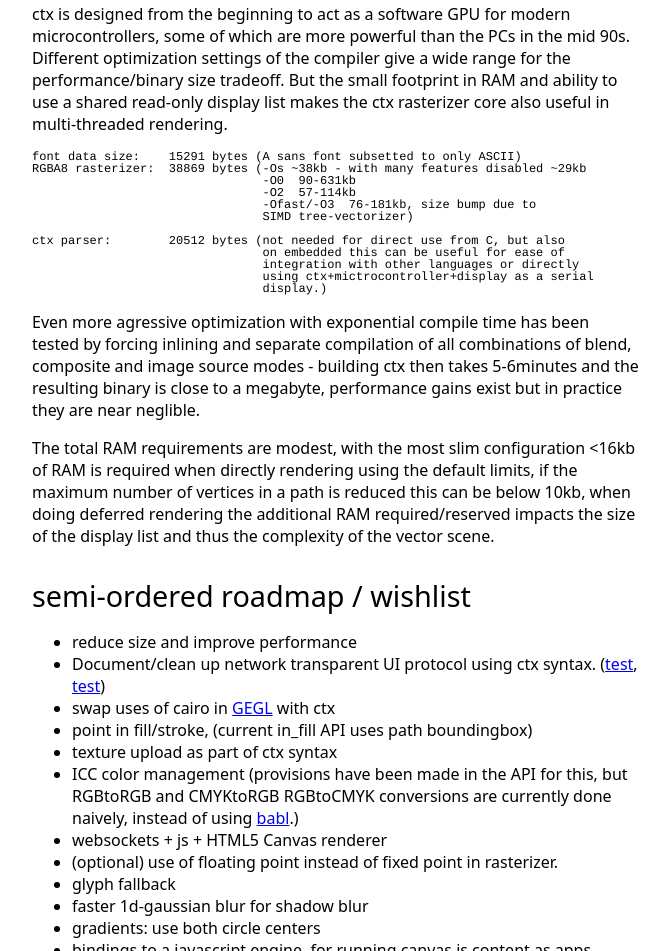
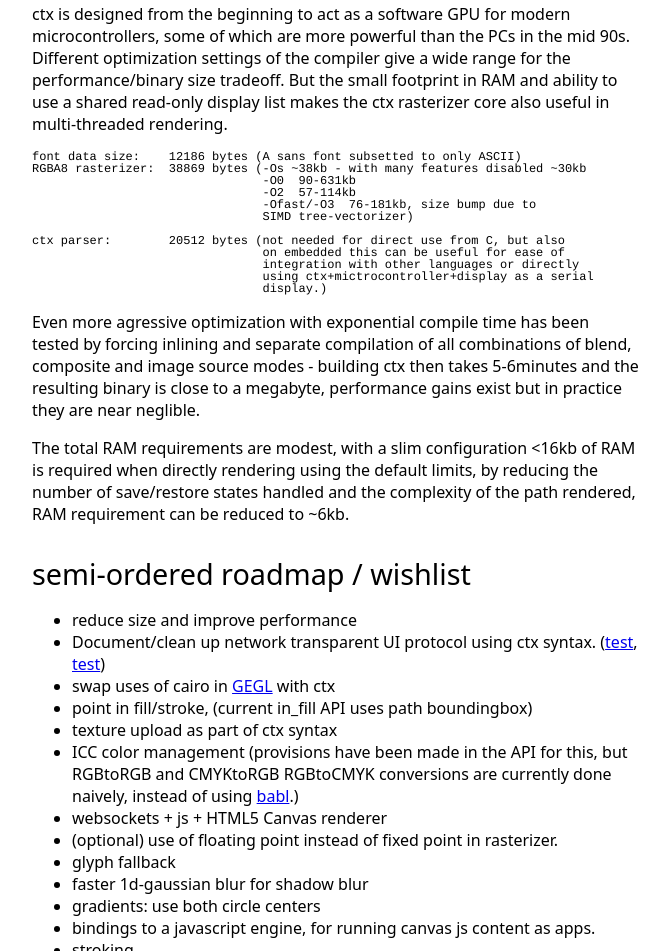
Before and after one commit to facsimiles/ctx, a plain HTML site: page index.html in a window 1280 px wide. Shown: the part 888-1839 px from the top of the page, without its empty margins (344-1013 px from the left). Drawn offline with Linux system fonts and the light colour scheme.

Commit message:
test-size: report RAM requirements from 32bit build

```diff
--- a/index.html
+++ b/index.html
@@ -83,8 +83,8 @@ use a shared read-only display list makes the ctx rasterizer core also useful
 in multi-threaded rendering.</p>
 
 <pre>
-font data size:    15291 bytes (A sans font subsetted to only ASCII)
-RGBA8 rasterizer:  38869 bytes (-Os ~38kb - with many features disabled ~29kb
+font data size:    12186 bytes (A sans font subsetted to only ASCII)
+RGBA8 rasterizer:  38869 bytes (-Os ~38kb - with many features disabled ~30kb
                                 -O0  90-631kb
                                 -O2  57-114kb
                                 -Ofast/-O3  76-181kb, size bump due to
@@ -104,11 +104,10 @@ composite and image source modes - building ctx then takes 5-6minutes and
 the resulting binary is close to a megabyte, performance gains exist but
 in practice they are near neglible.</p>
 
-<p>The total RAM requirements are modest, with the most slim configuration
-&lt;16kb of RAM is required when directly rendering using the default limits,
-if the maximum number of vertices in a path is reduced this can be below
-10kb, when doing deferred rendering the additional RAM required/reserved
-impacts the size of the display list and thus the complexity of the vector scene.</p>
+<p>The total RAM requirements are modest, with a slim configuration &lt;16kb of
+RAM is required when directly rendering using the default limits, by reducing
+the number of save/restore states handled and the complexity of the path
+rendered, RAM requirement can be reduced to ~6kb.</p>
 
 
 
```
Also changed, not shown: 7 other files.
